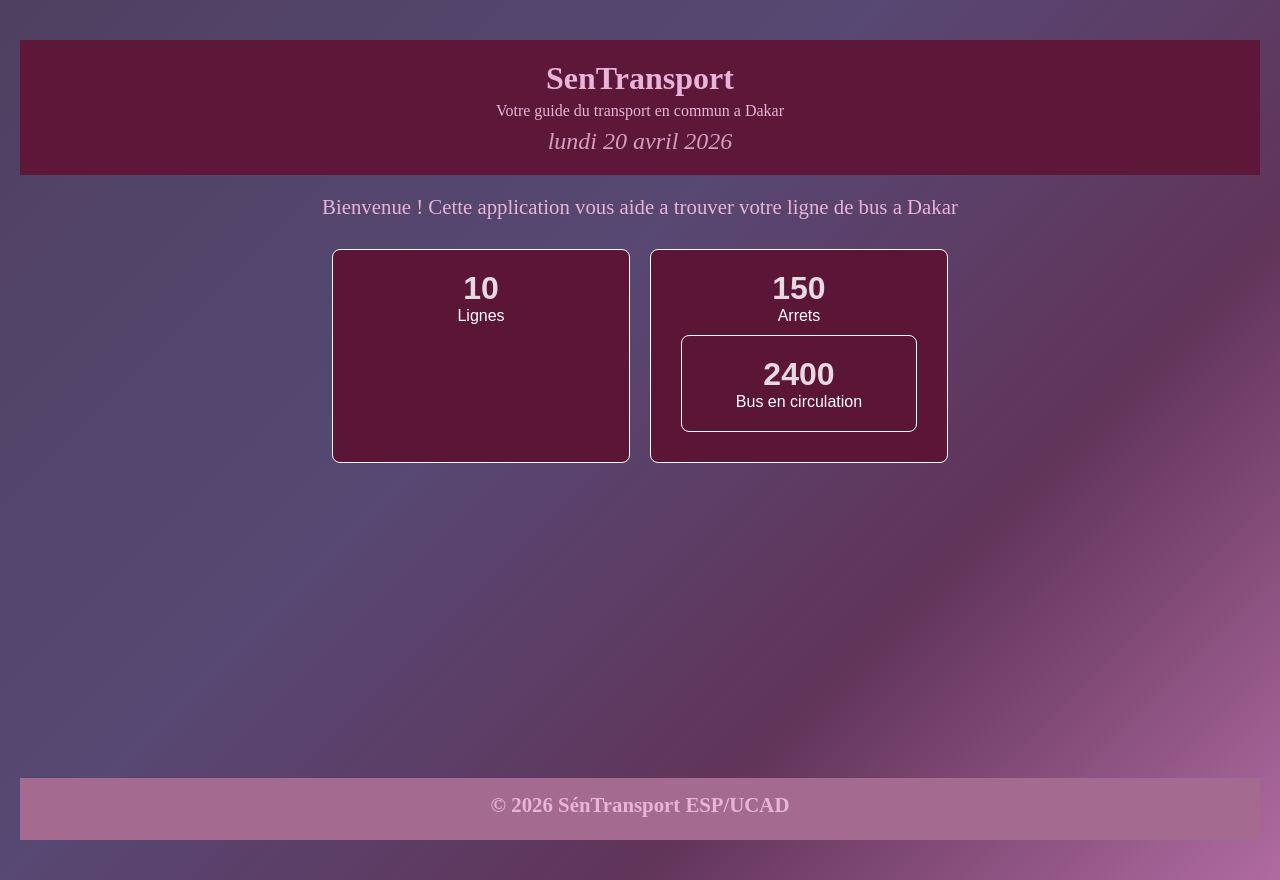
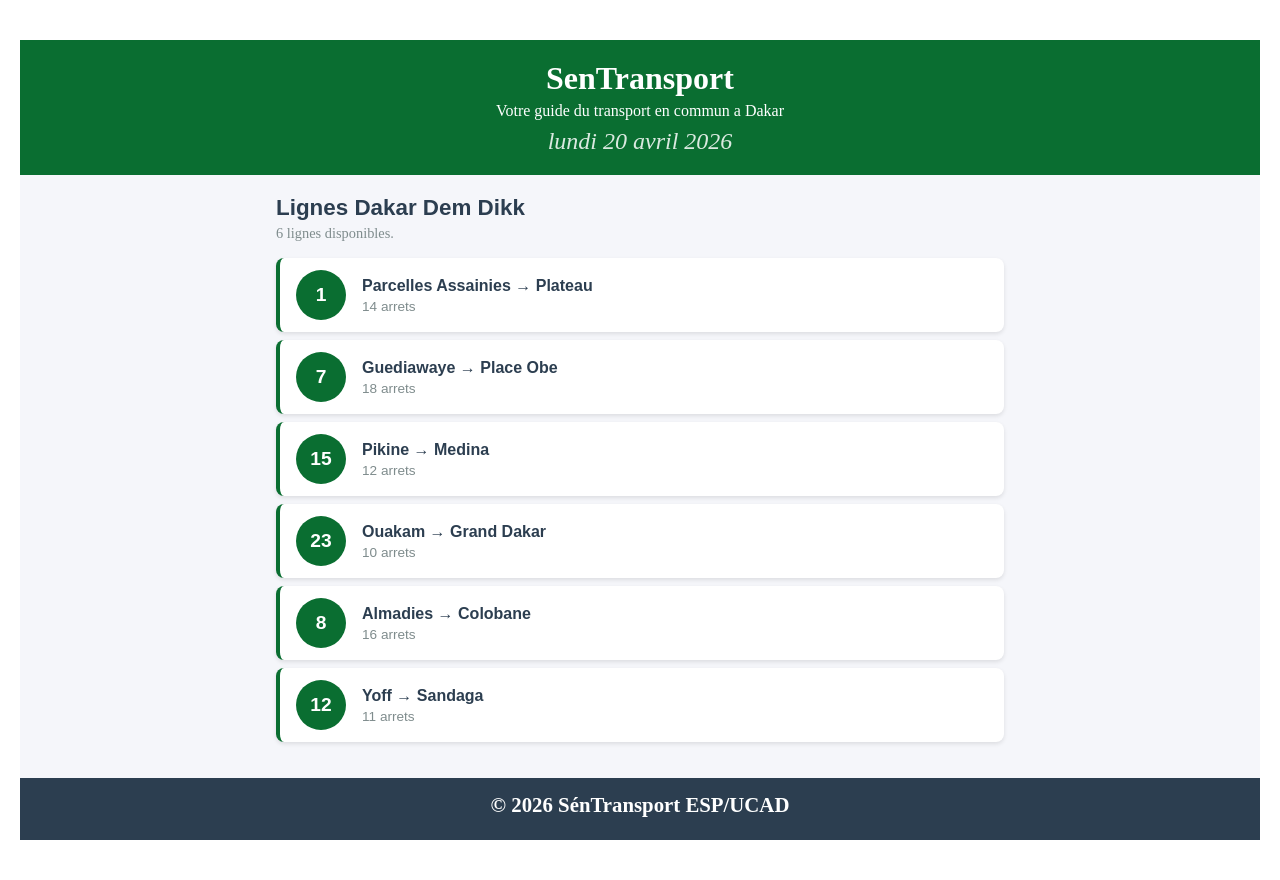
Before and after one commit to SwagCk/Sentransport, a React (Create React App) app: page / in a window 1280 px wide. Built offline with nearby package versions, Linux system fonts and the light colour scheme.

Commit message:
Lab 2 : composants statiques LigneBus et ListeLignes

```diff
--- a/src/App.css
+++ b/src/App.css
@@ -1,6 +1,7 @@
 .App{
   font-family: Arial , sans-serif;
   min-height: 100vh;
+  background-color: #f5f6fa;
   display: flex;
   flex-direction: column;
 }
@@ -9,22 +10,12 @@
   padding: 20px;
   max-width: 800px;
   margin: 0 auto;
+  width: 100%;
+  box-sizing: border-box;
+  flex: 1;
 }
 
-:root {
-    --bg-gradient: linear-gradient(135deg, #4f4061 0%, #574873 40%, #61345a 70%, #b06ba1 100%);
-    --card-bg: rgba(255, 255, 255, 0.07);
-    --card-border: rgba(255, 255, 255, 0.12);
-    --accent: #e8b4d8;
-    --accent-dark: #c97ab5;
-    --text-primary: #f5eef8;
-    --text-secondary: #c9a8d4;
-    --text-muted: #c5aecf;
-    --btn-primary: rgba(113, 65, 99, 0.15);
-    --btn-primary-hover: rgba(113, 65, 99, 0.3);
-    --danger: #e87878;
-    --success: #78c8a0;
-}
+
 
 * {
     margin: 0;
@@ -34,17 +25,24 @@
 
 body {
     font-family: 'DM Sans', sans-serif;
-    background: var(--bg-gradient);
+    background: #ffff;
     min-height: 100vh;
-    color: var(--text-primary);
+    color: #ffff;
     padding: 40px 20px;
 
 }
 
 h1 , p{
-    font-family: 'Playfair Display', serif;
+    font-family: Times New Roman;
     font-size: 1.3rem;
     margin-bottom: 8px;
-    color: var(--accent);
+    color: #ffffff;
     position: center;
   }
+
+
+@media (max-width : 600px){
+  .contenu {
+    padding: 12px;
+  }
+}
--- a/src/App.js
+++ b/src/App.js
@@ -1,32 +1,24 @@
 import './App.css';
 import Header from './Header';
+import ListeLignes from './ListeLignes';
 import Footer from './Footer';
-import './Statistique.css';
 
 function App() {
 
+  const lignes = [
+    { id : 1 , numero : "1", depart : " Parcelles Assainies " , arrivee : " Plateau ", arrets : 14 } ,
+    { id : 2 , numero : "7", depart : " Guediawaye ", arrivee : " Place Obe", arrets : 18 } ,
+    { id : 3 , numero : "15", depart : " Pikine ", arrivee : " Medina ", arrets : 12 } ,
+    { id : 4 , numero : "23", depart : " Ouakam ", arrivee : " Grand Dakar ", arrets : 10 } ,
+    { id : 5 , numero : "8", depart : " Almadies ", arrivee : " Colobane ", arrets : 16 } ,
+    { id : 6 , numero : "12", depart : " Yoff " , arrivee : " Sandaga ", arrets : 11 } ,
+
+  ];
   return(
     <div className="App">
       <Header />
       <main className="contenu">
-        <p>Bienvenue ! Cette application vous aide a trouver votre ligne de bus a Dakar</p>
-        <div style={{display: 'flex' , justifyContent: 'center' , flexWrap: 'wrap' , margin: '20px 0'}}>
-          <div className='statistique'>
-            <span className="stat-valeur">10</span>
-            <span className="stat-label">Lignes</span>
-          </div>
-
-          <div className="statistique">
-            <span className="stat-valeur">150</span>
-            <span className="stat-label">Arrets</span>
-
-          <div className="statistique">
-            <span className="stat-valeur">2400</span>
-            <span className="stat-label">Bus en circulation</span>
-          </div>
-
-          </div>
-        </div>
+        <ListeLignes lignes={lignes} />
       </main>
       <Footer />
     </div>
@@ -34,5 +26,4 @@
   );
 
 }
-
 export default App;
--- a/src/Footer.css
+++ b/src/Footer.css
@@ -1,7 +1,8 @@
 .footer{
-    background-color: #a46a90;
+    background-color: #2c3e50;
     color: wheat;
     padding : 15px 20px;
     margin-top: auto;
     text-align: center;
+    font-size: 0.85rem;
 }
--- a/src/Header.css
+++ b/src/Header.css
@@ -1,5 +1,5 @@
 .header {
-    background-color: #5d1739;
+    background-color: #0a6e31;
     color : white;
     padding: 20px;
     text-align: center;
--- /dev/null
+++ b/src/LigneBus.css
@@ -0,0 +1,50 @@
+.ligne-bus{
+    display: flex;
+    align-items: center;
+    padding: 12px 16px;
+    margin: 8px 0;
+    background-color: #ffffff;
+    border-radius: 8px;
+    border-left: 4px solid #0a6e31;
+    box-shadow: 0 2px 4px rgba(0, 0, 0, 0.1);
+    cursor: pointer;
+    transition: transform 0.2s , box-shadow 0.2s;
+}
+
+.ligne-bus:hover {
+    transform: translateY(4px);
+    box-shadow: 0 4px 8px rgba(0, 0, 0, 0.15);
+}
+
+.ligne-numero{
+    background-color: #0a6e31;
+    color: white;
+    font-weight: bold;
+    font-size: 1.2rem;
+    width: 50px;
+    height: 50px;
+    border-radius: 50%;
+    display: flex;
+    align-items: center;
+    justify-content: center;
+    margin-right: 16px;
+    flex-shrink: 0;
+}
+
+
+.ligne-info{
+    display: flex;
+    flex-direction: column;
+}
+
+.ligne-trajet{
+    font-size: 1rem;
+    font-weight: 600;
+    color: #2c3e50;
+}
+
+.ligne-arrets{
+    font-size : 0.85rem;
+    color: #7f8c8d;
+    margin-top: 4px;
+}
--- /dev/null
+++ b/src/LigneBus.js
@@ -0,0 +1,19 @@
+import './LigneBus.css';
+
+function LigneBus({numero , depart , arrivee , arrets }) {
+
+    return (
+
+        <div className='ligne-bus'>
+           <div className="ligne-numero">{numero}</div>
+           <div className="ligne-info">
+            <span className="ligne-trajet">{depart} &rarr; {arrivee}</span>
+            <span className="ligne-arrets">{arrets}  arrets</span>
+            </div>
+
+        </div>
+     );
+
+}
+
+export default LigneBus;
--- /dev/null
+++ b/src/ListeLignes.css
@@ -0,0 +1,16 @@
+.liste-lignes{
+    padding: 0 16px;
+}
+
+.liste-titre{
+    color:#2c3e50;
+    font-size: 1.4rem;
+    margin-bottom: 4px;
+}
+
+.liste-description{
+    color:#7f8c8d;
+    font-size: 0.9rem;
+    margin-bottom: 16px;
+    margin-top: 0;
+}
--- /dev/null
+++ b/src/ListeLignes.js
@@ -0,0 +1,27 @@
+import LigneBus from './LigneBus';
+import'./ListeLignes.css';
+
+function ListeLignes({lignes}){
+    return (
+
+        <div className="liste-lignes">
+            <h2 className="liste-titre">Lignes Dakar Dem Dikk</h2>
+            <p className="liste-description">
+                {lignes.length} lignes disponibles.
+            </p>
+            {lignes.map(ligne => (
+                <LigneBus
+                    key={ligne.id}
+                    numero={ligne.numero}
+                    depart={ligne.depart}
+                    arrivee={ligne.arrivee}
+                    arrets={ligne.arrets}
+                />
+            ))
+
+            }
+        </div>
+    );
+}
+
+export default ListeLignes;
```
